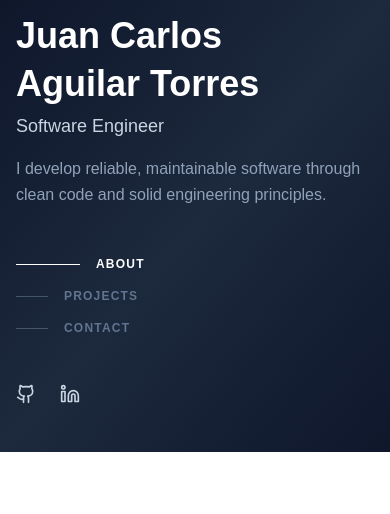
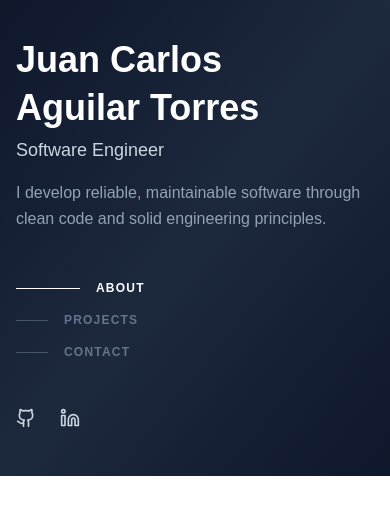
Before and after one commit to JuanAguilarTorres/Portafolio, a Next.js app in the folder next/: page / in a window 390 px wide. Shown: the top 514 px of the page. Built offline with nearby package versions, Linux system fonts and the light colour scheme.

Commit message:
style(sidebar): add top margin for responsive layout

```diff
--- a/next/src/app/components/sidebar/Sidebar.tsx
+++ b/next/src/app/components/sidebar/Sidebar.tsx
@@ -16,7 +16,7 @@ export const Sidebar: React.FC<SidebarProps> = ({ className = '' }) => {
         <aside className={`bg-gradient-to-br from-slate-900 via-slate-800 to-slate-900 text-white
                           h-auto lg:min-h-screen w-full lg:w-120
                           flex flex-col ${className}`}>
-            <div className="flex flex-col justify-between h-full py-4 lg:py-8">
+            <div className="flex flex-col justify-between h-full py-4 lg:py-8 mt-6 lg:mt-0">
                 <div className="flex-1 flex flex-col justify-center px-4 lg:px-8">
                     <SidebarHeader />
                     <SidebarNav/>
```
